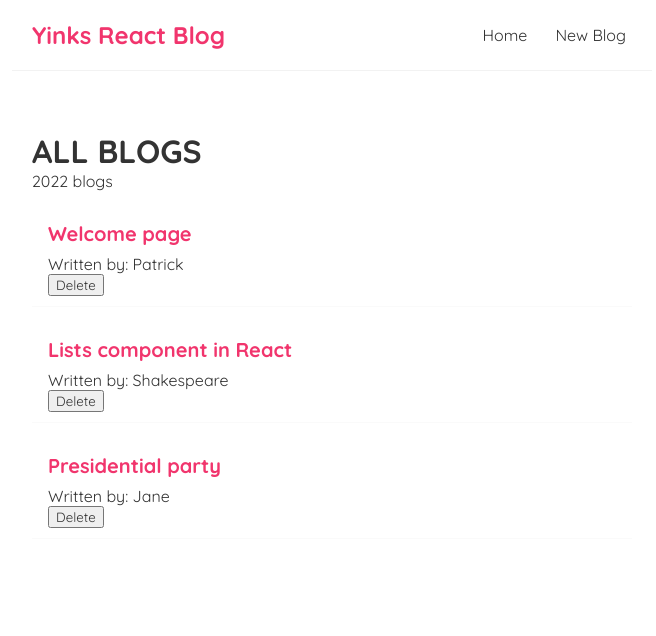
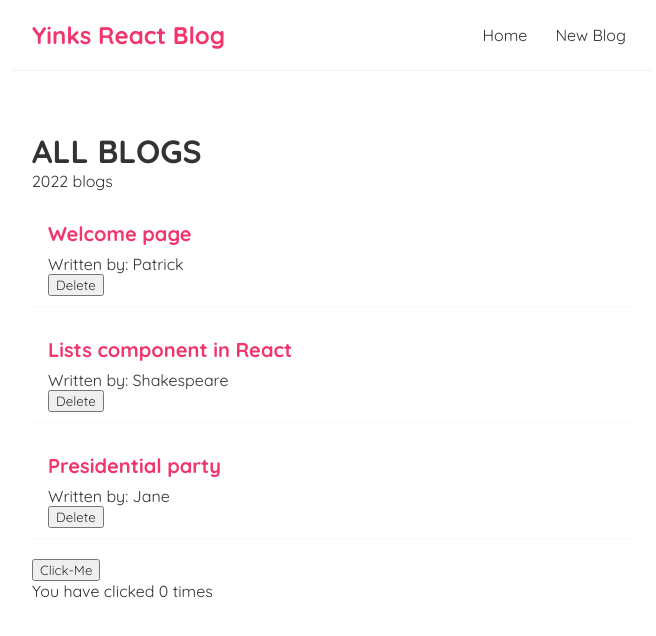
Before and after one commit to asyinka/react-blog, a React (Create React App) app: page / in a window 1280 px wide. Shown: the top 636 px of the page, without its empty margins (308-964 px from the left). Built offline with nearby package versions, Linux system fonts and the light colour scheme.

Commit message:
add use Effect

```diff
--- a/src/Home.js
+++ b/src/Home.js
@@ -1,4 +1,4 @@
-import { useState } from "react";
+import { useState, useEffect } from "react";
 import BlogList from "./ListComponent";
 
 const Home = () => {
@@ -23,11 +23,20 @@ const Home = () => {
     },
   ]);
 
+  const [clickNo, setClickNo] = useState(0);
+
   const handleDelete = (id) => {
     const newBlogs = blogs.filter((blog) => blog.id !== id);
 
     setBlogs(newBlogs);
   };
+
+  useEffect(() => {
+    console.log(
+      "run this everytime a state is changed and page is rendered.",
+      clickNo
+    );
+  }, [clickNo]);
 
   return (
     <div className="home">
@@ -37,6 +46,8 @@ const Home = () => {
         year={2022}
         handleDelete={handleDelete}
       />
+      <button onClick={() => setClickNo(clickNo + 1)}>Click-Me</button>
+      <p>You have clicked {clickNo} times </p>
     </div>
   );
 };
--- a/src/ListComponent.js
+++ b/src/ListComponent.js
@@ -1,5 +1,5 @@
 const BlogList = ({ blogs, title, year, handleDelete }) => {
-  //props can be replaced with the actual parameters instead. When destructuring order matters
+  //props can be replaced with the actual parameters instead. When destructuring, order matters
   return (
     <div className="blog-list">
       <h1> {title} </h1>
```
